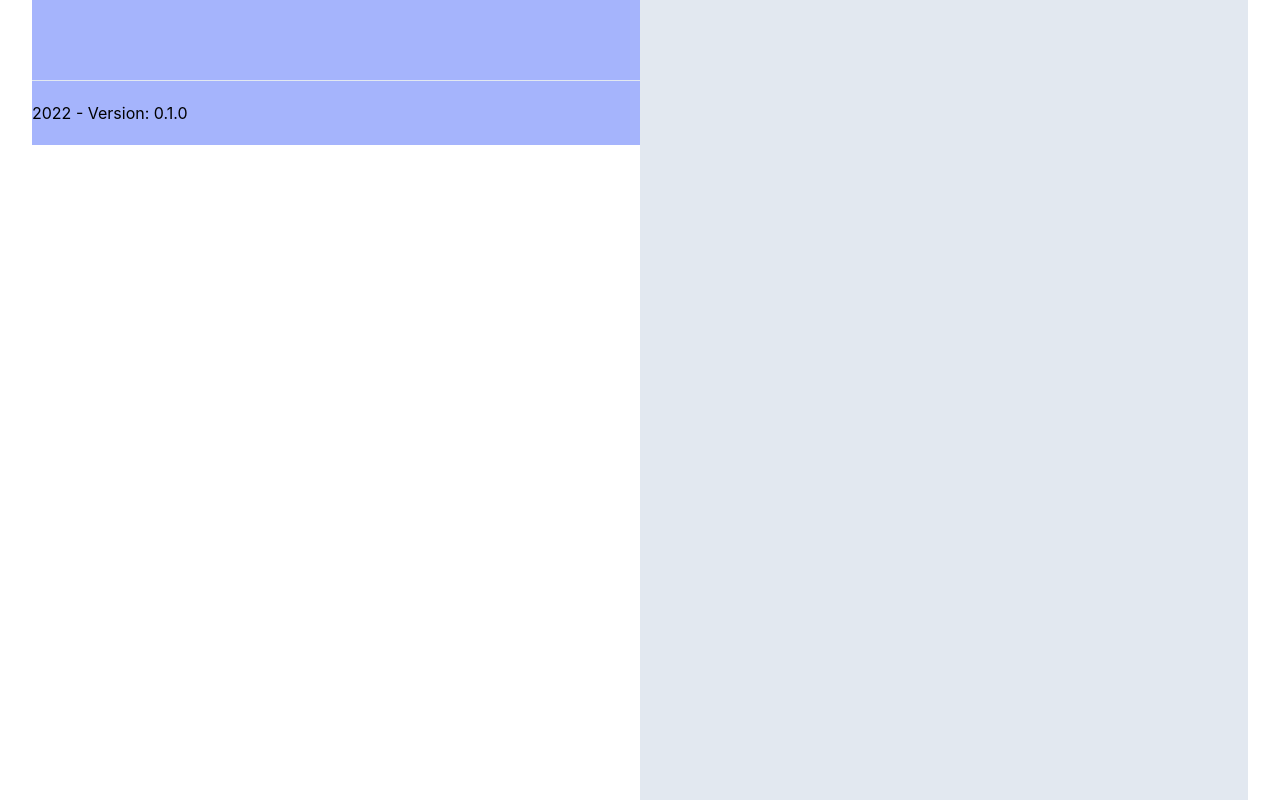
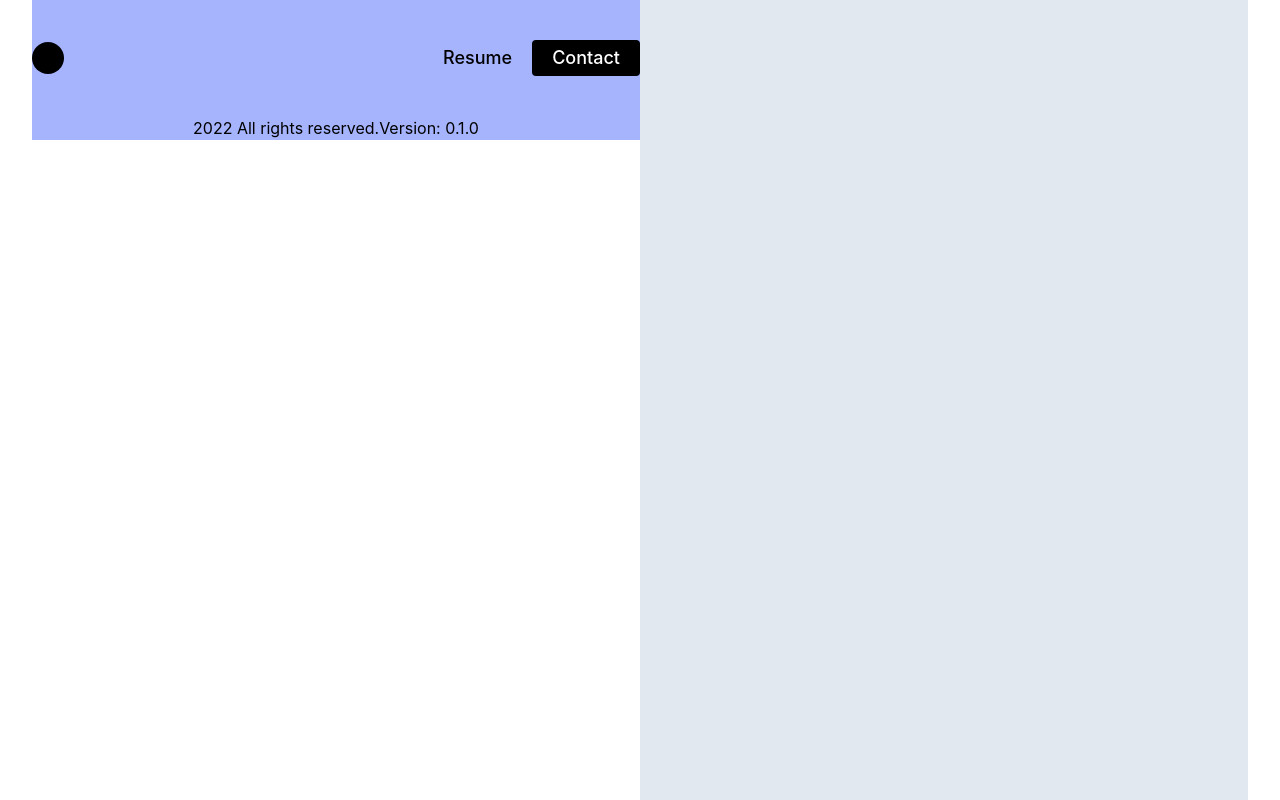
Before and after one commit to TheBoringBOT/developer-portfolio, a Next.js app: page / in a window 1280 px wide. Shown: the top 800 px of the page. Built offline with nearby package versions, Linux system fonts and the light colour scheme; a web font is replaced by a local one.

Commit message:
content change

```diff
--- a/components/layout/footer.js
+++ b/components/layout/footer.js
@@ -5,14 +5,9 @@ import { constants } from "../../libs/constants";
 export default function footer() {
   const { site_author, site_version, site_description } = constants;
   return (
-    <footer className="w-100 flex-col flex items-start justify-start  border-t border-slate-200 py-5">
-      <span>
-        {" "}
-        {getFullYear()} - Version: {site_version}
-      </span>
-      {/* <span>
-        <Image src="/vercel.svg" alt="Vercel Logo" width={72} height={16} />
-      </span> */}
+    <footer className="mx-auto flex text-center justify-center">
+      <span>{getFullYear()} All rights reserved.</span>
+      <span>Version: {site_version}</span>
     </footer>
   );
 }
--- a/components/layout/header.js
+++ b/components/layout/header.js
@@ -1,7 +1,18 @@
 export default function Header() {
   return (
     <>
-      <div className="flex justify-between py-10 items-center"></div>
+      <div className="flex justify-between py-10 items-center sticky top-0 font-medium text-lg ">
+        <div className="flex items-start items-center">
+          <span className="rounded-full w-8 h-8 bg-black"></span>
+        </div>
+
+        <nav className="flex justify-end space-x-5 items-center">
+          <a href="#">Resume</a>
+          <a href="#" className="text-white bg-black px-5 py-1 rounded ">
+            Contact
+          </a>
+        </nav>
+      </div>
     </>
   );
 }
```
